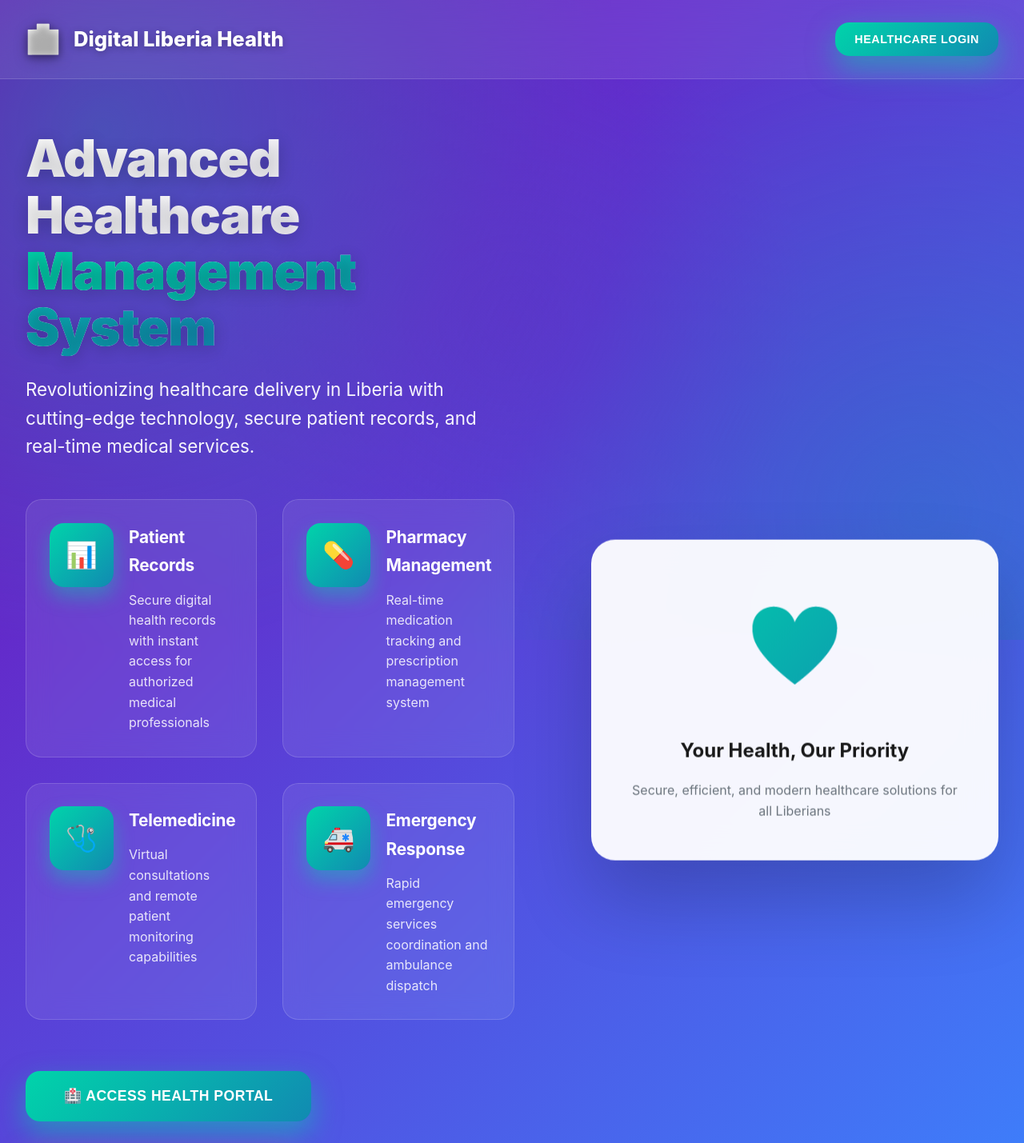
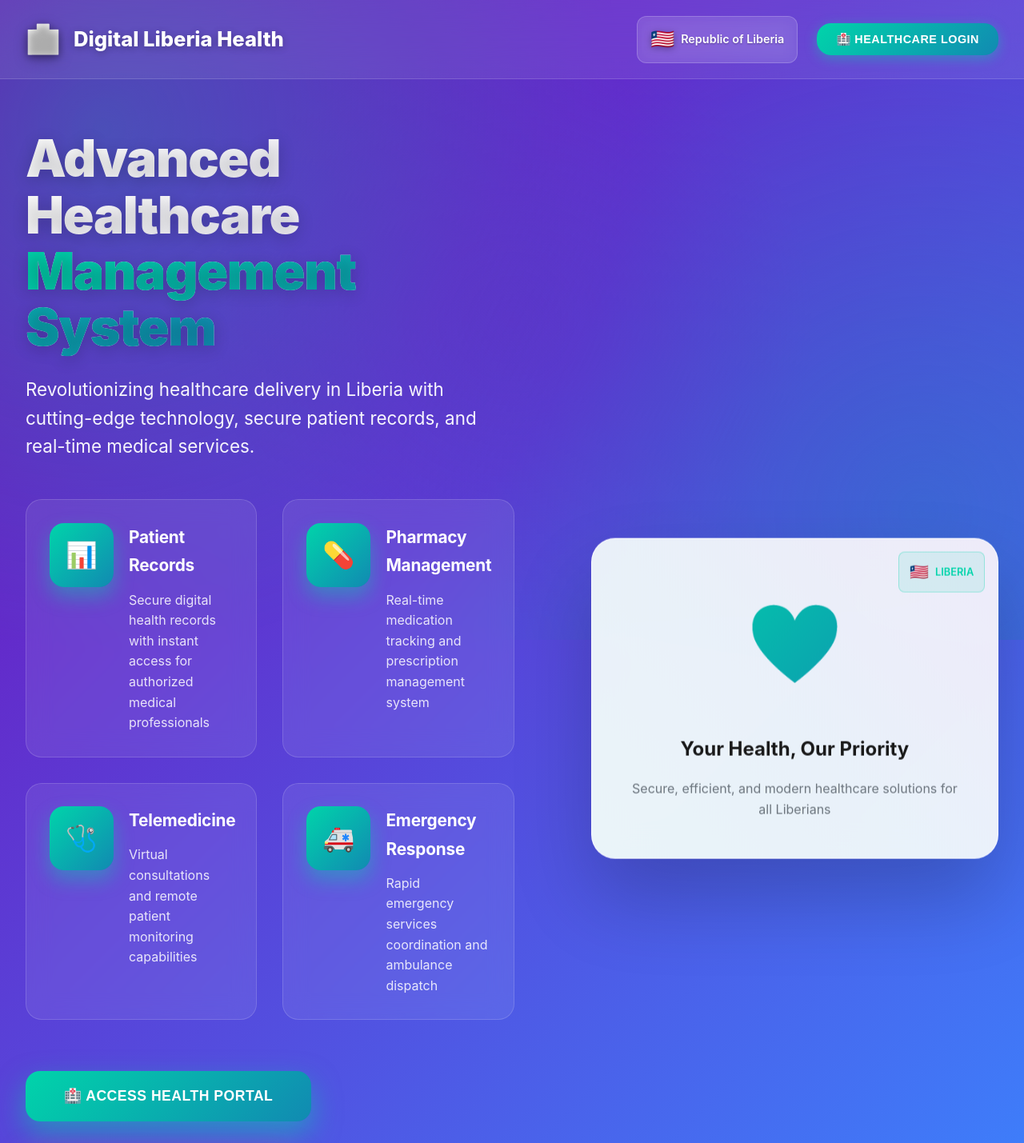
Before and after one commit to liberianpost/digital-liberia-health, a React (Vite) app: page / in a window 1280 px wide. Shown: the top 1429 px of the page at 80% size. Built offline with nearby package versions, Linux system fonts and the light colour scheme.

Commit message:
Update App.jsx

```diff
--- a/src/App.jsx
+++ b/src/App.jsx
@@ -1,12 +1,12 @@
 import React, { useState, useEffect } from 'react';
 import Login from './components/Login';
 
-// Firebase configuration for health system
+// Firebase configuration - USING EXACT SAME CONFIG AS WORKING PROJECT
 const firebaseConfig = {
   apiKey: "AIzaSyA4NndmuQHTCKh7IyQYAz3DL_r8mttyRYg",
-  authDomain: "digitalliberia-health.firebaseapp.com",
-  projectId: "digitalliberia-health",
-  storageBucket: "digitalliberia-health.appspot.com",
+  authDomain: "digitalliberia-notification.firebaseapp.com",
+  projectId: "digitalliberia-notification",
+  storageBucket: "digitalliberia-notification.appspot.com",
   messagingSenderId: "537791418352",
   appId: "1:537791418352:web:378b48439b2c9bed6dd735"
 };
@@ -45,15 +45,55 @@ function App() {
             <span className="logo-icon">🏥</span>
             <span>Digital Liberia Health</span>
           </div>
+
+          {/* Liberia Flag and Login Section */}
+          <div style={{ display: 'flex', alignItems: 'center', gap: '1.5rem' }}>
+            {/* Liberia Flag */}
+            <div
+              style={{
+                display: 'flex',
+                alignItems: 'center',
+                gap: '0.5rem',
+                background: 'rgba(255, 255, 255, 0.1)',
+                padding: '0.5rem 1rem',
+                borderRadius: '12px',
+                border: '1px solid rgba(255, 255, 255, 0.2)',
+                backdropFilter: 'blur(10px)'
+              }}
+            >
+              <div style={{
+                fontSize: '1.5rem',
+                filter: 'drop-shadow(0 2px 4px rgba(0,0,0,0.3))'
+              }}>
+                🇱🇷
+              </div>
+              <span style={{
+                color: 'var(--white)',
+                fontSize: '0.9rem',
+                fontWeight: '600',
+                textShadow: '0 1px 2px rgba(0,0,0,0.3)'
+              }}>
+                Republic of Liberia
+              </span>
+            </div>
+
             {user ? (
-            <div style={{ display: 'flex', alignItems: 'center', gap: '2rem' }}>
-              <span style={{ color: 'var(--white)', fontWeight: '600' }}>
+              <div style={{ display: 'flex', alignItems: 'center', gap: '1.5rem' }}>
+                <span style={{
+                  color: 'var(--white)',
+                  fontWeight: '600',
+                  fontSize: '0.95rem'
+                }}>
                   Welcome, Dr. {user.profile?.firstName} {user.profile?.lastName}
                 </span>
                 <button
                   onClick={handleLogout}
                   className="btn btn-glass"
-                style={{ padding: '0.8rem 1.5rem', fontSize: '0.9rem' }}
+                  style={{
+                    padding: '0.7rem 1.2rem',
+                    fontSize: '0.85rem',
+                    border: '1px solid rgba(255, 255, 255, 0.3)'
+                  }}
                 >
                   Logout
                 </button>
@@ -62,11 +102,16 @@ function App() {
               <button
                 onClick={() => setShowLogin(true)}
                 className="btn btn-health"
-              style={{ padding: '0.8rem 1.5rem', fontSize: '0.9rem' }}
+                style={{
+                  padding: '0.7rem 1.5rem',
+                  fontSize: '0.9rem',
+                  boxShadow: '0 4px 15px rgba(0, 212, 170, 0.4)'
+                }}
               >
-              Healthcare Login
+                🏥 Healthcare Login
               </button>
             )}
+          </div>
         </div>
       </header>
 
@@ -78,7 +123,12 @@ function App() {
               <h1>
                 Advanced Healthcare
                 <br />
-                <span style={{ background: 'var(--health-gradient)', WebkitBackgroundClip: 'text', WebkitTextFillColor: 'transparent', backgroundClip: 'text' }}>
+                <span style={{
+                  background: 'var(--health-gradient)',
+                  WebkitBackgroundClip: 'text',
+                  WebkitTextFillColor: 'transparent',
+                  backgroundClip: 'text'
+                }}>
                   Management System
                 </span>
               </h1>
@@ -129,8 +179,8 @@ function App() {
                 <button className="btn btn-emergency">
                   🚑 Emergency Services
                 </button>
-                <button className="btn btn-glass">
-                  📱 Download Health App
+                <button className="btn btn-medical">
+                  💊 Pharmacy Services
                 </button>
               </div>
             </div>
@@ -145,9 +195,25 @@ function App() {
                   boxShadow: 'var(--shadow-xl)',
                   border: '1px solid rgba(255, 255, 255, 0.3)',
                   backdropFilter: 'blur(20px)',
-                  textAlign: 'center'
+                  textAlign: 'center',
+                  position: 'relative',
+                  overflow: 'hidden'
                 }}
               >
+                {/* Subtle background pattern */}
+                <div style={{
+                  position: 'absolute',
+                  top: 0,
+                  left: 0,
+                  right: 0,
+                  bottom: 0,
+                  background: `linear-gradient(45deg,
+                    rgba(0, 212, 170, 0.05) 0%,
+                    rgba(17, 138, 178, 0.05) 50%,
+                    rgba(114, 9, 183, 0.05) 100%)`,
+                  zIndex: 0
+                }}></div>
+
                 <div
                   style={{
                     fontSize: '6rem',
@@ -155,7 +221,9 @@ function App() {
                     background: 'var(--health-gradient)',
                     WebkitBackgroundClip: 'text',
                     WebkitTextFillColor: 'transparent',
-                    backgroundClip: 'text'
+                    backgroundClip: 'text',
+                    position: 'relative',
+                    zIndex: 1
                   }}
                 >
                   ❤️
@@ -164,13 +232,44 @@ function App() {
                   color: 'var(--text-dark)',
                   marginBottom: '1rem',
                   fontSize: '1.5rem',
-                  fontWeight: '700'
+                  fontWeight: '700',
+                  position: 'relative',
+                  zIndex: 1
                 }}>
                   Your Health, Our Priority
                 </h3>
-                <p style={{ color: 'var(--text-light)', lineHeight: '1.6' }}>
+                <p style={{
+                  color: 'var(--text-light)',
+                  lineHeight: '1.6',
+                  position: 'relative',
+                  zIndex: 1
+                }}>
                   Secure, efficient, and modern healthcare solutions for all Liberians
                 </p>
+
+                {/* Liberia Flag Badge */}
+                <div style={{
+                  position: 'absolute',
+                  top: '1rem',
+                  right: '1rem',
+                  background: 'rgba(0, 212, 170, 0.1)',
+                  border: '1px solid rgba(0, 212, 170, 0.3)',
+                  borderRadius: '8px',
+                  padding: '0.5rem 0.8rem',
+                  display: 'flex',
+                  alignItems: 'center',
+                  gap: '0.5rem',
+                  zIndex: 1
+                }}>
+                  <span style={{ fontSize: '1.2rem' }}>🇱🇷</span>
+                  <span style={{
+                    fontSize: '0.8rem',
+                    color: 'var(--success-color)',
+                    fontWeight: '600'
+                  }}>
+                    LIBERIA
+                  </span>
+                </div>
               </div>
             </div>
           </div>
@@ -188,9 +287,25 @@ function App() {
                 boxShadow: 'var(--shadow-xl)',
                 border: '1px solid rgba(255, 255, 255, 0.3)',
                 backdropFilter: 'blur(20px)',
-                marginBottom: '3rem'
+                marginBottom: '3rem',
+                position: 'relative',
+                overflow: 'hidden'
               }}
             >
+              {/* Background pattern */}
+              <div style={{
+                position: 'absolute',
+                top: 0,
+                left: 0,
+                right: 0,
+                bottom: 0,
+                background: `linear-gradient(135deg,
+                  rgba(0, 212, 170, 0.03) 0%,
+                  rgba(17, 138, 178, 0.03) 50%,
+                  rgba(114, 9, 183, 0.03) 100%)`,
+                zIndex: 0
+              }}></div>
+
               <div
                 style={{
                   fontSize: '4rem',
@@ -198,7 +313,9 @@ function App() {
                   background: 'var(--health-gradient)',
                   WebkitBackgroundClip: 'text',
                   WebkitTextFillColor: 'transparent',
-                  backgroundClip: 'text'
+                  backgroundClip: 'text',
+                  position: 'relative',
+                  zIndex: 1
                 }}
               >
                 🎉
@@ -207,17 +324,44 @@ function App() {
                 color: 'var(--text-dark)',
                 marginBottom: '1rem',
                 fontSize: '2.5rem',
-                fontWeight: '800'
+                fontWeight: '800',
+                position: 'relative',
+                zIndex: 1
               }}>
                 Welcome to Health Portal
               </h1>
               <p style={{
                 color: 'var(--text-light)',
                 fontSize: '1.2rem',
-                marginBottom: '2rem'
+                marginBottom: '2rem',
+                position: 'relative',
+                zIndex: 1
               }}>
                 Access advanced healthcare tools and patient management systems
               </p>
+
+              {/* Liberia Flag Welcome Badge */}
+              <div style={{
+                display: 'inline-flex',
+                alignItems: 'center',
+                gap: '0.8rem',
+                background: 'rgba(0, 212, 170, 0.1)',
+                border: '1px solid rgba(0, 212, 170, 0.3)',
+                borderRadius: '12px',
+                padding: '0.8rem 1.2rem',
+                marginBottom: '2rem',
+                position: 'relative',
+                zIndex: 1
+              }}>
+                <span style={{ fontSize: '1.5rem' }}>🇱🇷</span>
+                <span style={{
+                  fontSize: '0.9rem',
+                  color: 'var(--success-color)',
+                  fontWeight: '600'
+                }}>
+                  Ministry of Health - Republic of Liberia
+                </span>
+              </div>
 
               {/* Health Action Grid for Logged-in Users */}
               <div className="health-action-grid">
```
Lines whose indentation alone changed are shown as unchanged.
